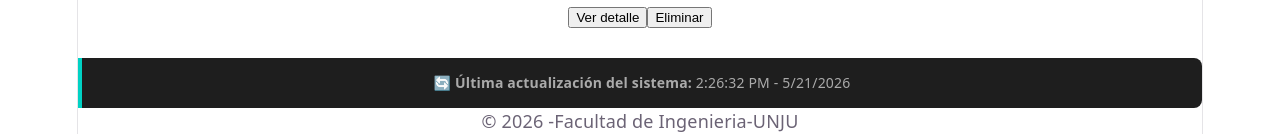
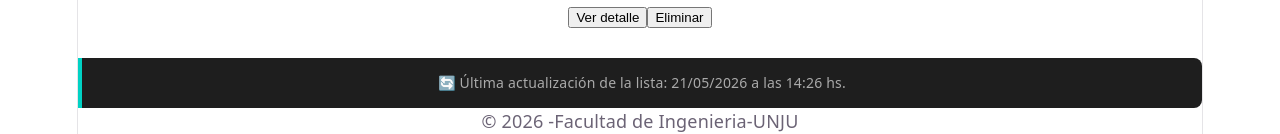
Before and after one commit to ea616461-cmd/pv_tp3-grupo1, a React (Vite) app: page / in a window 1280 px wide. Shown: the part 903-1037 px from the top of the page. Built offline with nearby package versions, Linux system fonts and the light colour scheme.

Commit message:
Implementacion de Formato Dinamico de fecha

```diff
--- a/src/components/RegistroActividad.jsx
+++ b/src/components/RegistroActividad.jsx
@@ -1,8 +1,20 @@
 import React from 'react';
+
 const RegistroActividad = ({ ultimaModificacion }) => {
-    const fechaFormateada = ultimaModificacion
-        ? new Date(ultimaModificacion).toLocaleTimeString() + ' - ' + new Date(ultimaModificacion).toLocaleDateString()
-        : "Sin modificaciones recientes en esta sesión";
+
+    // FUNCION para el formato del mensaje
+    const obtenerMensajeFormateado = (fechaObjeto) => {
+        if (!fechaObjeto) return "Sin modificaciones recientes en esta sesión";
+        const fecha = new Date(fechaObjeto);
+        const dia = String(fecha.getDate()).padStart(2, '0');
+        const mes = String(fecha.getMonth() + 1).padStart(2, '0');
+        const anio = fecha.getFullYear();
+        const horas = String(fecha.getHours()).padStart(2, '0');
+        const minutos = String(fecha.getMinutes()).padStart(2, '0');
+        // Formato exacto pedido por la consigna
+        return `Última actualización de la lista: ${dia}/${mes}/${anio} a las ${horas}:${minutos} hs.`;
+    };
+    const fechaFormateada = obtenerMensajeFormateado(ultimaModificacion);
 
     return (
         <div className="registro-actividad" style={{
@@ -14,8 +26,9 @@ const RegistroActividad = ({ ultimaModificacion }) => {
             color: '#aaa',
             fontSize: '14px'
         }}>
+            {/* Dejamos que tu función controle todo el string */}
             <p style={{ margin: 0 }}>
-                🔄 <strong>Última actualización del sistema:</strong> {fechaFormateada}
+                🔄 {fechaFormateada}
             </p>
         </div>
     );
```
